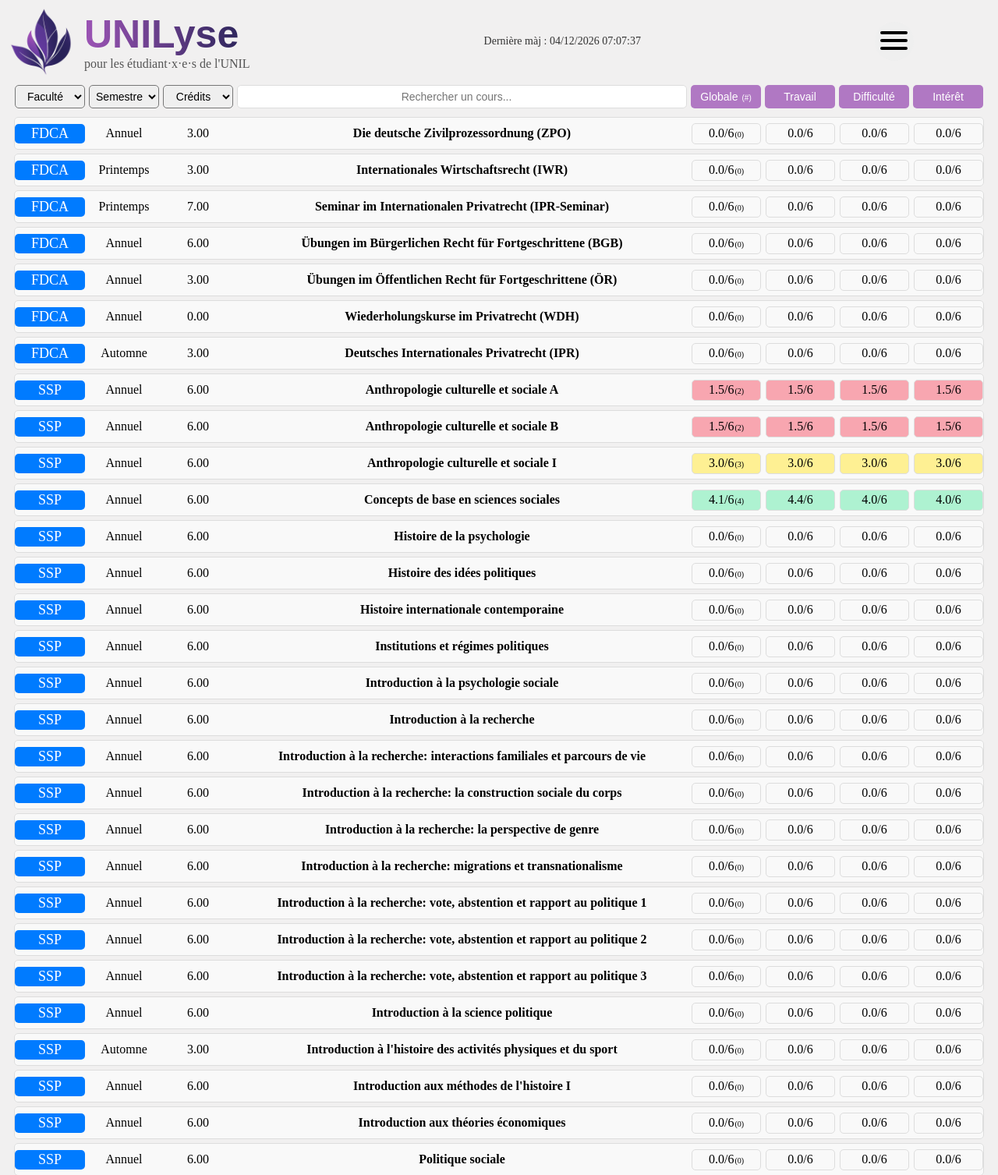
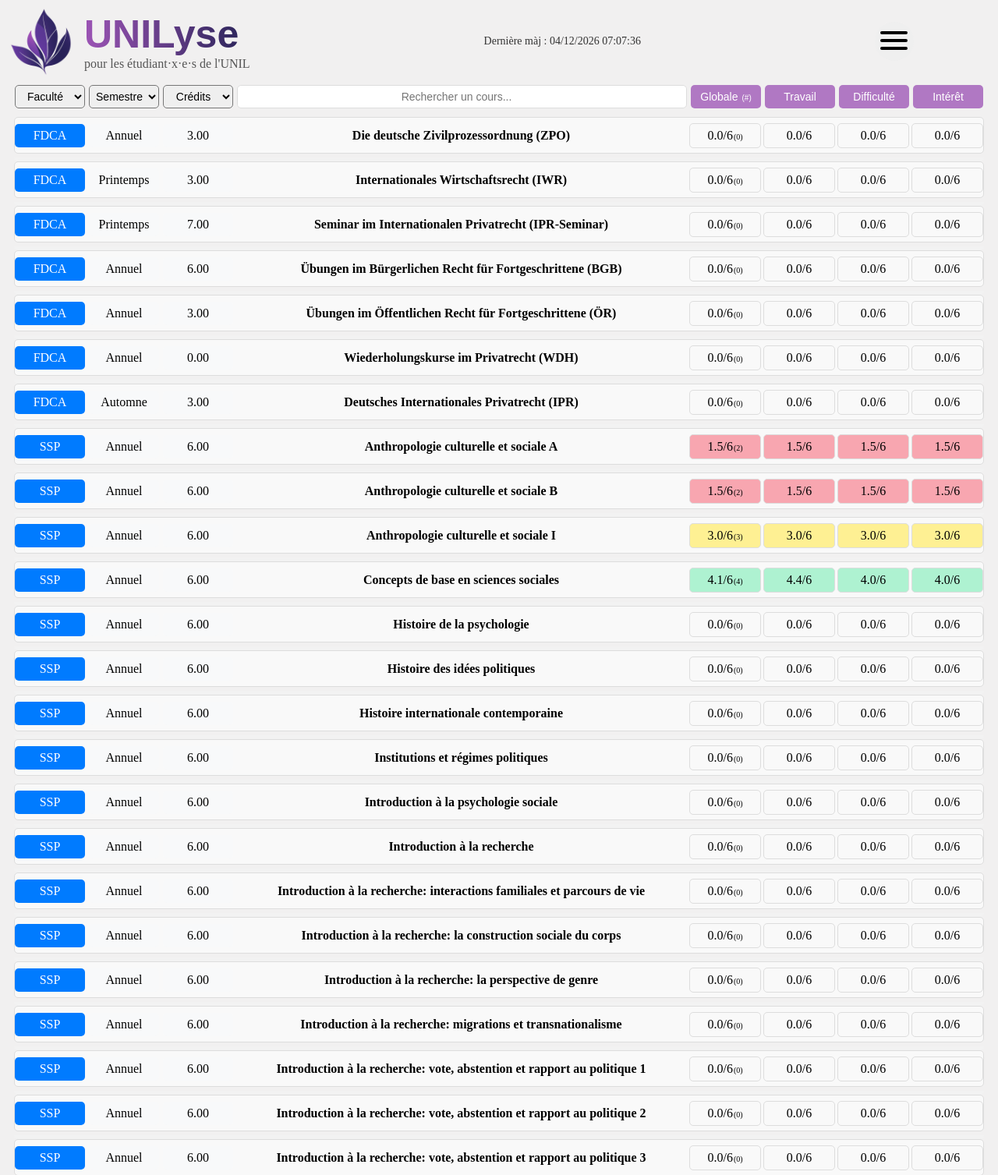
Before and after one commit to Itus19/UNILyse, a Flask app: page / in a window 1280 px wide. Shown: the top 1507 px of the page at 78% size. Run offline with Flask 3, Linux system fonts and the light colour scheme.

Commit message:
Sauvegarde des modifications

```diff
--- a/app/static/style.css
+++ b/app/static/style.css
@@ -240,73 +240,80 @@ h2 {
 
 /* Ajout d'un style des cartes */
 .course-card {
-    height: 40px; /* Ajuste la hauteur des cartes */
-    max-width: 100%; /* Ajuste la largeur maximale des cartes */
-    display: flex; /* Utilise le modèle de boîte flexible */
-    align-items: center; /* Centre les éléments verticalement */
-    justify-content: space-between; /* Espacement entre les éléments */
-    border: 1px solid #ddd; /* Bordure grise */
+    height: 45px; /* Augmenter légèrement la hauteur pour plus d'espace */
+    max-width: 100%;
+    display: flex;
+    align-items: center;
+    justify-content: space-between;
+    border: 1px solid #ddd;
     border-radius: 5px;
-    margin-bottom: 0px; /* Espace entre les cartes */
+    margin-bottom: 0px; /* Augmenter l'espace entre les cartes */
     background-color: #f9f9f9;
-    margin-left: 0px; /* Espace à gauche */
-    margin-right: 0px; /* Espace à droite */
-    padding: 0px;
-    gap: 5px; /* Ajout d'espacement entre les éléments */
+    padding: 0 0px; /* Ajouter un padding horizontal pour éviter que le contenu colle aux bords */
+    gap: 3px; /* Augmenter l'espace entre les éléments internes */
     cursor: pointer;
+    transition: background-color 0.2s, transform 0.1s; /* Animation douce au survol */
 }
 
 .course-card:hover {
-    background-color: #f2e0fc; /* Couleur de fond au survol */
+    background-color: #f2e0fc;
+    transform: translateY(-2px); /* Effet subtil de soulèvement au survol */
+    box-shadow: 0 2px 5px rgba(0,0,0,0.1); /* Légère ombre au survol */
 }
 
 /* Ajout d'un style pour le faculty-container */
 .faculty-container {
-    height: 25px; /* Ajuste la hauteur des éléments */
-    width: 90px; /* Ajuste la largeur des éléments */
+    height: 30px; /* Hauteur alignée avec filter-row-item */
+    width: 90px; /* Largeur exacte de filter-row-item (faculté) */
     text-align: center;
-    margin: 0 0px; /* Ajuste l'espacement entre les éléments */
-    font-size: 18px; /* Ajuste la taille de la police */
-    border-radius: 5px; /* Arrondit les coins des éléments */
-    background-color: #007bff; /* Couleur de fond */
-    color: white; /* Couleur du texte */
-    text-transform: bold; /* Met le texte en gras */
-    display: flex;  /* Affichage en flex */
-    align-items: center; /* Centre verticalement le texte */
-    justify-content: center; /* Centre horizontalement le texte */
+    font-size: 16px;
+    border-radius: 5px;
+    background-color: #007bff;
+    color: white;
+    display: flex;
+    align-items: center;
+    justify-content: center;
+    margin: 0 2px 0 0; /* Même espacement que dans filter-row (gap: 5px) */
 }
+
 /* Mise à jour du style pour aligner le semester-container */
 .semester-container {
     height: 30px; /* Hauteur alignée avec filter-row-item */
-    width: 90px; /* Largeur alignée avec filter-row-item faculty */
-    text-align: center; /* Alignement horizontal du texte */
-    display: flex; /* Utilisation de flexbox */
-    align-items: center; /* Alignement vertical du texte */
-    justify-content: center; /* Centrage horizontal du texte */
-    margin: 0; /* Pas de marge */
+    width: 90px; /* Largeur alignée avec filter-row-item */
+    text-align: center;
+    display: flex;
+    align-items: center;
+    justify-content: center;
+    margin: 0 2px 0 0; /* Même espacement que dans filter-row (gap: 5px) */
+    border-radius: 5px;
+    background-color: #f8f9fa;
+
 }
+
 /* Mise à jour du style pour aligner le credits-container */
 .credits-container {
     height: 30px; /* Hauteur alignée avec filter-row-item */
-    width: 90px; /* Largeur alignée avec filter-row-item credits */
-    text-align: center; /* Alignement horizontal du texte */
-    display: flex; /* Utilisation de flexbox */
-    align-items: center; /* Alignement vertical du texte */
-    justify-content: center; /* Centrage horizontal du texte */
-    margin: 0; /* Pas de marge */
+    width: 90px; /* Largeur alignée avec filter-row-item */
+    text-align: center;
+    display: flex;
+    align-items: center;
+    justify-content: center;
+    margin: 0 5px 0 0; /* Même espacement que dans filter-row (gap: 5px) */
+    border-radius: 5px;
+    background-color: #f8f9fa;
+
 }
 
 /* Mise à jour du style pour aligner le course-name-container */
 .course-name-container {
     height: 30px; /* Hauteur alignée avec search-bar */
-    flex-grow: 1; /* Permet à l'élément de prendre l'espace disponible */
-    max-width: 50%; /* Empêche de dépasser la largeur disponible */
-    text-align: center; /* Alignement horizontal du texte */
-    display: flex; /* Utilisation de flexbox */
-    align-items: center; /* Alignement vertical du texte */
-    justify-content: center; /* Centrage horizontal du texte */
-    margin: 0; /* Pas de marge */
-    text-transform: bold; /* Met le texte en gras */
+    flex-grow: 1; /* Permet à l'élément de prendre l'espace disponible comme la search-bar */
+    min-width: 150px; /* Même valeur minimale que la search-bar */
+    text-align: center;
+    display: flex;
+    align-items: center;
+    justify-content: center;
+    margin: 0 5px 0 0; /* Même espacement que dans filter-row (gap: 5px) */
 }
 
 .course-name-container a {
@@ -321,16 +328,16 @@ h2 {
 
 /* Mise à jour du style pour les evaluation-box */
 .evaluation-box {
-    height: 25px; /* Hauteur alignée avec sort-button */
-    width: 87px; /* Largeur alignée avec sort-button */
-    text-align: center; /* Alignement horizontal du texte */
-    display: flex; /* Utilisation de flexbox */
-    align-items: center; /* Alignement vertical */
-    justify-content: center; /* Centrage horizontal du texte */
-    margin-left: 1px; /* Espacement entre les boîtes */
-    border: 1px solid #ddd; /* Bordure grise */
-    border-radius: 5px; /* Coins arrondis */
-    background-color: #f9f9f9; /* Couleur de fond */
+    height: 30px; /* Hauteur alignée avec sort-button */
+    width: 90px; /* Largeur exacte des boutons de tri */
+    text-align: center;
+    display: flex;
+    align-items: center;
+    justify-content: center;
+    margin: 0 0px 0 0; /* Même espacement que dans filter-row (gap: 5px) */
+    border: 1px solid #ddd;
+    border-radius: 5px;
+    background-color: #f9f9f9;
 }
 
 .evaluation-box p span {
@@ -371,118 +378,123 @@ h2 {
 /* Styles pour le course-container */
 .course-container {
     display: flex;
-    flex-direction: column; /* Aligne la course-card et le commentary-container verticalement */
-    margin-bottom: 5px; /* Espacement entre les conteneurs */
-    margin-left: 10px; /* Espace à gauche */
-    margin-right: 10px; /* Espace à droite */
-    border: none; /* Bordure aucune */
-    border-radius: 5px; /* Coins arrondis */
-    background-color: #f9f9f9; /* Couleur de fond */
-    padding: 0px; /* Espacement interne */
+    flex-direction: column;
+    margin-bottom: 0px; /* Espacement fixé à 10px entre les conteneurs comme demandé */
+    margin-left: 10px;
+    margin-right: 10px;
+    border: none;
+    border-radius: 5px;
+    background-color: transparent;
 }
 
 /* ============================
    COMMENTARY CONTAINER
    ============================ */
-   .commentary-container {
+.commentary-container {
     position: relative;
-    top: 0;
-    margin-left: 0px; /* Espace à gauche */
-    margin-right: 0px; /* Espace à droite */
-    margin-top: 0px; /* Espace entre la course-card et le commentary-container */
-    font-size: 16px; /* Taille de la police */
-    color: #333; /* Couleur du texte */
-    margin-bottom: 0px; /* Espace entre les commentaires */
-    padding-left: 10px; /* Espace à gauche */
+    margin-top: 5px; /* Ajouter un petit espace entre la carte et le conteneur de commentaires */
+    margin-bottom: 0px; /* Ajouter un espace après le conteneur de commentaires */
+    font-size: 16px;
+    color: #333;
+    padding: 0 10px 5px 10px; /* Ajouter un padding uniforme */
     overflow: hidden;
     max-height: 0;
-    transition: max-height 0.3s ease-out;
-    border: none; /* Bordure aucune */
+    transition: max-height 0.4s ease-out, margin 0.3s ease; /* Transition plus fluide */
+    border: none;
+    border-radius: 0 0 5px 5px; /* Arrondir uniquement les coins bas */
+    background-color: #f2f2f2; /* Léger contraste avec la carte */
 }
 
 /* Styles pour les colonnes dans commentary-container */
 .commentary-columns {
     display: flex;
     justify-content: space-between;
-    gap: 10px;
-    margin-top: 10px;
-    margin-bottom: 5px;
+    gap: 15px; /* Augmenter l'espace entre les colonnes */
+    margin-top: 15px; /* Augmenter la marge supérieure */
+    margin-bottom: 10px;
 }
 
 .general-comments, .study-tips {
     flex: 1;
     border: 1px solid #ddd;
-    border-radius: 5px;
-    padding: 10px;
+    border-radius: 8px; /* Coins plus arrondis */
+    padding: 15px; /* Plus d'espace interne */
     background-color: #f9f9f9;
+    box-shadow: 0 1px 3px rgba(0,0,0,0.05); /* Légère ombre */
 }
 
 .general-comments h4, .study-tips h4 {
     text-align: center;
     font-size: 18px;
-    margin-bottom: 5px;
-    margin-top: 2px;
+    margin-bottom: 10px; /* Plus d'espace sous les titres */
+    margin-top: 0; /* Suppression de la marge supérieure */
+    color: #272356; /* Couleur de la charte graphique */
 }
 
 /* Styles pour les fiches de commentaires */
 .comment-card {
-    font-size: 16px; /* Taille de la police */
+    font-size: 16px;
     border: 1px solid #9136b3;
     border-radius: 10px;
-    padding: 10px;
-    margin-bottom: 10px;
+    padding: 15px; /* Plus d'espace interne */
+    margin-bottom: 15px; /* Plus d'espace entre les cartes */
     background-color: #f4f2f3;
     box-shadow: 0 2px 5px rgba(0, 0, 0, 0.1);
 }
 
 .comment-card p {
-    margin: 0 0 5px;
+    margin: 0 0 10px; /* Plus d'espace sous les paragraphes */
+    line-height: 1.4; /* Meilleure lisibilité */
     font-size: 16px;
 }
-
-
 
 /* Styles pour le message "Pas de commentaire pour le moment 🙁" */
 .no-comments-message {
     font-style: italic;
     color: #666;
     text-align: center;
-    margin: 10px 0;
+    margin: 20px 0; /* Plus d'espace vertical */
+    padding: 10px;
+    background-color: #f8f8f8;
+    border-radius: 8px;
 }
 
 .comment-card .comment-footer {
     display: flex;
     justify-content: space-between;
     align-items: center;
+    margin-top: 10px; /* Ajout d'espace avant le footer */
+    padding-top: 5px; /* Espace intérieur supérieur */
+    border-top: 1px solid #eee; /* Ligne de séparation légère */
 }
 
 .comment-card .comment-footer .author {
-    height: 7px;
     margin-left: auto;
     text-align: right;
-    font-size: 14px; /* Taille de la police pour le nom de l'auteur */
+    font-size: 14px;
     color: #666;
+    font-weight: 500; /* Légèrement plus visible */
 }
 
 .comment-card .comment-footer .comment-date {
-    height: 5px; /* Ajuste la hauteur de la date */
     flex-grow: 1;
     text-align: center;
-    font-size: 12px; /* Taille de la police pour la date */
+    font-size: 13px; /* Taille de police légèrement augmentée */
     color: #666;
+    margin-right: 5px; /* Espace entre la date et l'auteur */
 }
 
 .comment-card .comment-footer .reactions {
-    height: 15px; /* Ajuste la hauteur des réactions */
-    display: flex; /* Utilisation de flexbox pour aligner les éléments */
-    justify-content: flex-end; /* Aligne les réactions à droite */
-    gap: 5px; /* Espace entre les réactions */
+    height: 15px;
+    display: flex;
+    justify-content: flex-end;
+    gap: 8px; /* Plus d'espace entre les boutons de réaction */
     font-size: 12px;
 }
 
 /* Styles de base pour les boutons de réaction */
 .reaction-button {
-    height: 20px; /* Ajuste la hauteur des boutons */
+    height: 20px; /* Hauteur des boutons */
     background-color: #f0f0f0; /* Couleur de fond neutre */
     border: 1px solid #ccc; /* Bordure légère */
     border-radius: 5px; /* Coins arrondis */
@@ -491,6 +503,7 @@ h2 {
     cursor: pointer; /* Curseur pointeur pour indiquer qu'il est cliquable */
     transition: background-color 0.3s, transform 0.2s; /* Animation pour le survol */
 }
+
 /* Styles pour les boutons de réaction au survol */
 .reaction-button:hover {
     background-color: #e0e0e0; /* Couleur de fond au survol */
--- a/database/evaluations.csv
+++ b/database/evaluations.csv
@@ -1,6 +1,6 @@
 Evaluation_id;Nom_Cours;Professeur;Auteur;Date_Evaluation;Intérêt_Q1;Intérêt_Q2;Intérêt_Q3;Moyenne_Intérêt;Difficulté_Q1;Difficulté_Q2;Difficulté_Q3;Moyenne_Difficulté;Travail_Q1;Moyenne_Travail;Moyenne_Globale;Commentaires_Généraux;Commentaires_Conseils;Like_Généraux;Dislike_Généraux;Signalement_Généraux;Like_Conseils;Dislike_Conseils;Signalement_Conseils
 2025_1;Anthropologie culturelle et sociale A;Mark Goodale;Jacques;16-04-2025;1.5;1.5;1.5;1.5;1.5;1.5;1.5;1.5;1.5;1.5;1.5;Trop bien;Va aux cours;22;6;0;1;0;0
-2025_2;Anthropologie culturelle et sociale B;Irene Maffi;Jean;16-04-2025;1.5;1.5;1.5;1.5;1.5;1.5;1.5;1.5;1.5;1.5;1.5;Cool;Travail bien;3;3;0;0;0;0
+2025_2;Anthropologie culturelle et sociale B;Irene Maffi;Jean;16-04-2025;1.5;1.5;1.5;1.5;1.5;1.5;1.5;1.5;1.5;1.5;1.5;Cool;Travail bien;3;3;4;0;0;0
 2025_3;Anthropologie culturelle et sociale B;Irene Maffi;Jules;16-04-2025;1.5;1.5;1.5;1.5;1.5;1.5;1.5;1.5;1.5;1.5;1.5;Bien;;0;0;0;0;0;0
 2025_4;Anthropologie culturelle et sociale I;Mark Goodale;Gabriel;16-04-2025;1.5;1.5;1.5;1.5;1.5;1.5;1.5;1.5;1.5;1.5;1.5;C'est super !;impossible;0;0;0;0;0;0
 2025_5;Anthropologie culturelle et sociale I;Mark Goodale;Marcel;16-04-2025;6.0;6.0;6.0;6.0;6.0;6.0;6.0;6.0;6.0;6.0;6.0;;Dur dur;0;0;0;0;0;0
```
